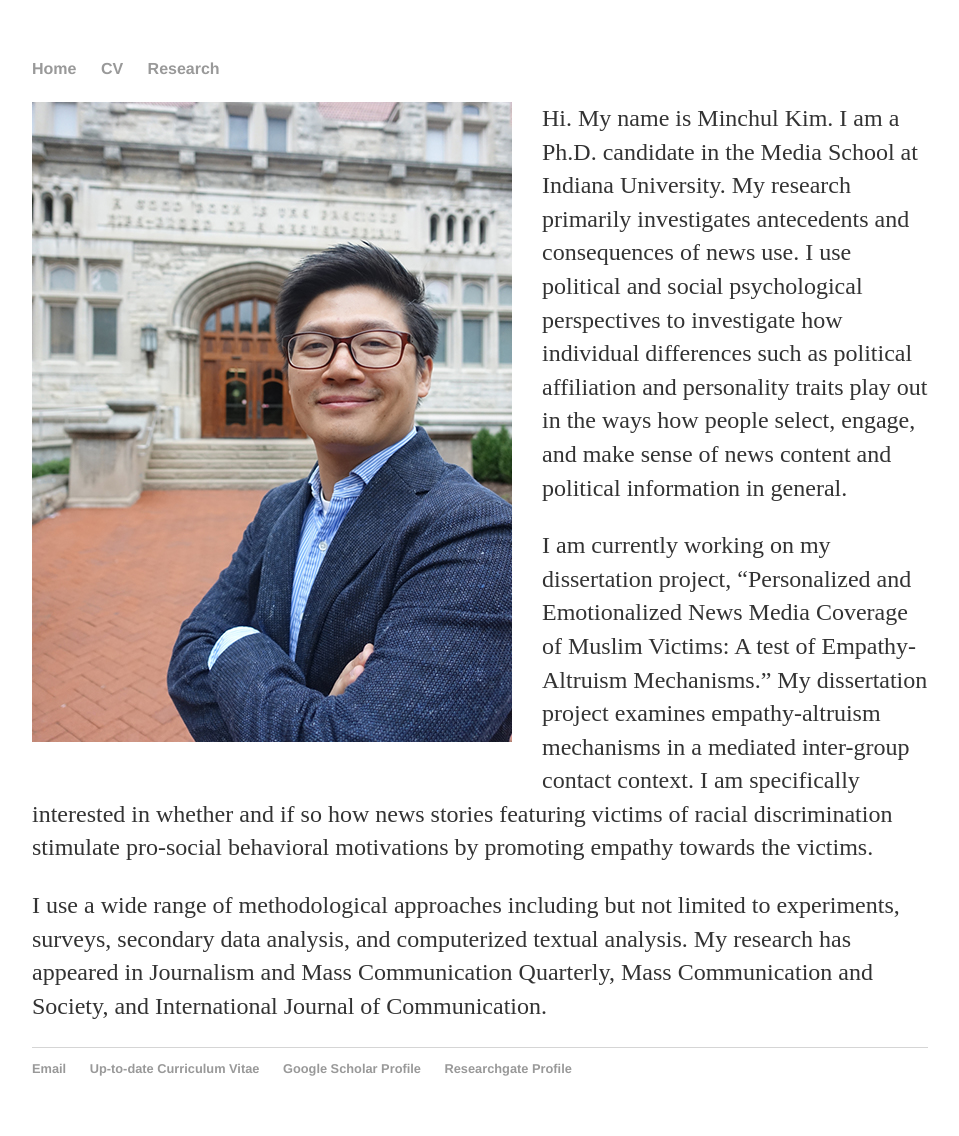
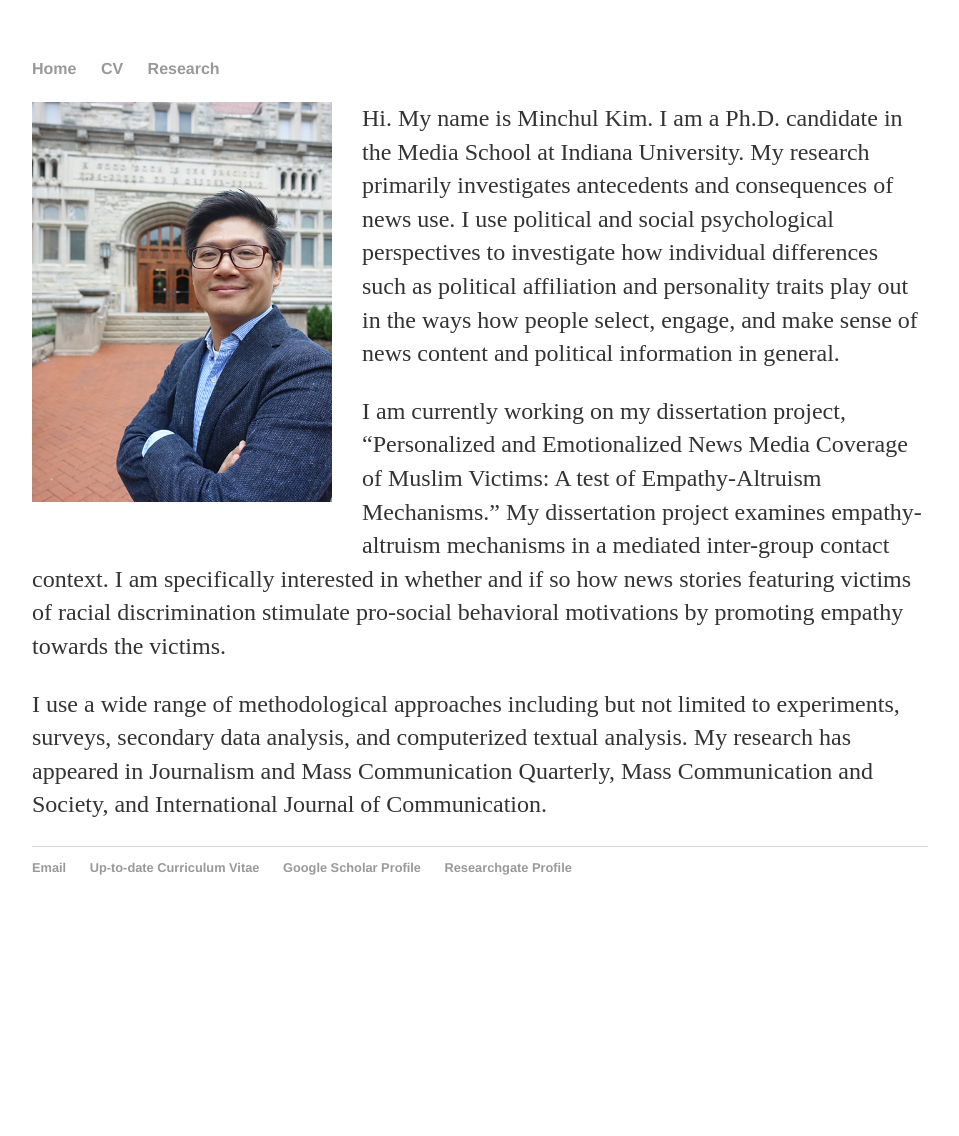
Before and after one commit to minchulkim731/minchulkim731.github.io, a Jekyll site: the page built from index.html, in a window 1280 px wide. Shown: the whole page, without its empty margins (160-1119 px from the left). Built offline with Jekyll 4.4.1, drawn with Linux system fonts in a browser that asks for light colours; after the commit the page ends 935 px from its top, so only the background shows below that.

Commit message:
Update index.html

```diff
--- a/index.html
+++ b/index.html
@@ -3,7 +3,7 @@
 title: Minchul Kim_Ph.D. Candidate_The Media School_Indiana University
 ---
 <div class="blurb">
-	<img style="float: left; margin: 0px 30px 30px 0px;" src="/images/Portrait_Minchul Kim_061419.jpg" alt="Minchul Kim" class="photo">
+	<img style="float: left; margin: 0px 30px 30px 0px;" width="300" height="400" src="/images/Portrait_Minchul Kim_061419.jpg" alt="Minchul Kim" class="photo">
 	<p>
 		Hi. My name is Minchul Kim. I am a Ph.D. candidate in the Media School at
 		Indiana University</span>. My research primarily investigates antecedents
```
